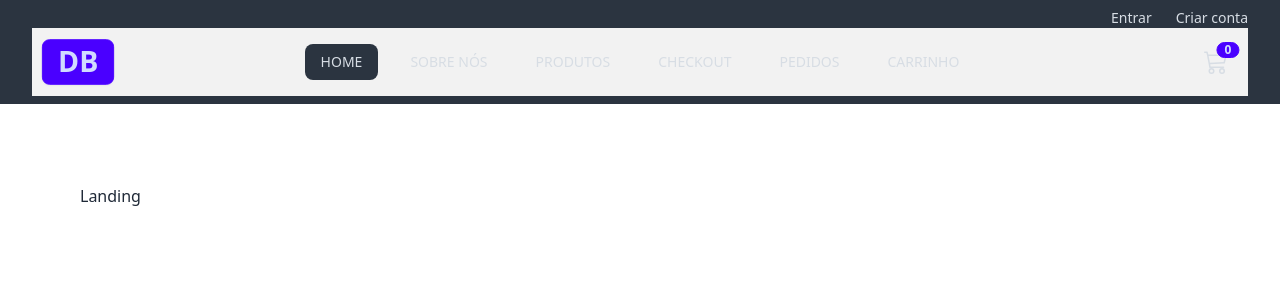
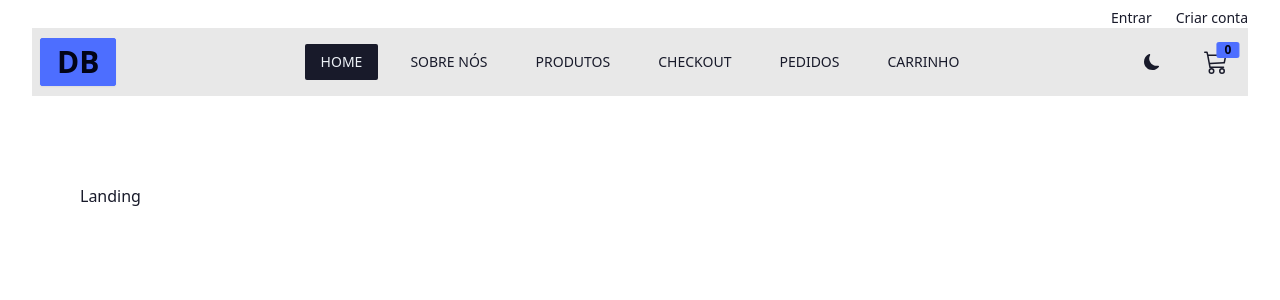
Before and after one commit to gpereira305/daily-bazar, a React (Vite) app: page / in a window 1280 px wide. Shown: the top 300 px of the page. Built offline with nearby package versions, Linux system fonts and the light colour scheme.

Commit message:
add: toggle entre temas escuro e claro

```diff
--- a/src/components/Header.jsx
+++ b/src/components/Header.jsx
@@ -4,7 +4,7 @@ import Navbar from "./Navbar";
 
 export default function Header() {
   return (
-    <header className="bg-neutral py-2 px-8 text-neutral-content">
+    <header className="py-2 px-8">
       <div className="align-element flex justify-center sm:justify-end">
         <div className="flex gap-x-6 justify-center items-center">
           <Link to="/login" className="link link-hover text-xs sm:text-sm">
--- a/src/components/Navbar.jsx
+++ b/src/components/Navbar.jsx
@@ -1,13 +1,30 @@
-import React from "react";
+import React, { useEffect, useState } from "react";
 import { NavLink } from "react-router-dom";
 import { FaBarsStaggered } from "react-icons/fa6";
-import { BsCart3, BsFillCartFill } from "react-icons/bs";
-// import { BsFillSunFill, BsFillMoonFill } from "react-icons/bs";
-// import { useTheme } from "../hooks/useTheme";
-// import { useCart } from "../hooks/useCart";
+import { BsCart3, BsMoonFill, BsSunFill } from "react-icons/bs";
 import NavLinks from "./NavLinks";
 
+const themes = {
+  corporate: "corporate",
+  business: "business",
+};
+
+const getSavedTheme = () => localStorage.getItem("theme") || themes.corporate;
+
 export default function Navbar() {
+  const [theme, setTheme] = useState(getSavedTheme());
+
+  const handleTheme = () => {
+    const { corporate, business } = themes;
+    const newTheme = theme === corporate ? business : corporate;
+    setTheme(newTheme);
+  };
+
+  useEffect(() => {
+    document.documentElement.setAttribute("data-theme", theme);
+    localStorage.setItem("theme", theme);
+  }, [theme]);
+
   return (
     <nav className="bg-base-200">
       <div className="navbar align-element">
@@ -41,7 +58,18 @@ export default function Navbar() {
 
         <div className="navbar-end">
           <div className="flex gap-x-4">
-            {/* <ThemeIcon /> */}
+            <label className="swap swap-rotate">
+              {/* this hidden checkbox controls the state */}
+              <input
+                type="checkbox"
+                onChange={handleTheme}
+                className="hidden"
+              />
+
+              <BsSunFill className="swap-on h-4 w-4" />
+              <BsMoonFill className="swap-off h-4 w-4" />
+            </label>
+
             {/* <CartIcon /> */}
             <NavLink
               to={"/carrinho"}
--- a/tailwind.config.js
+++ b/tailwind.config.js
@@ -5,4 +5,7 @@ export default {
     extend: {},
   },
   plugins: [require("@tailwindcss/typography"), require("daisyui")],
+  daisyui: {
+    themes: ["corporate", "business"],
+  },
 };
```
